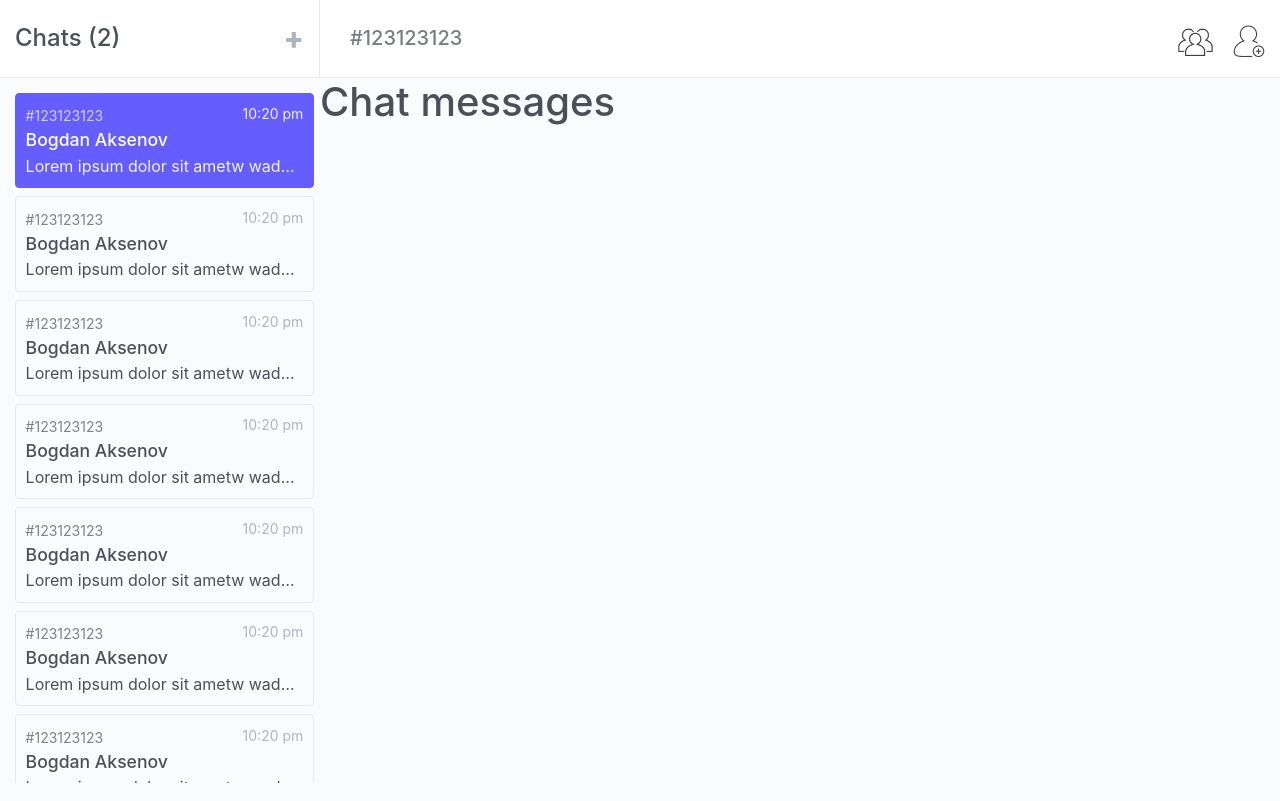
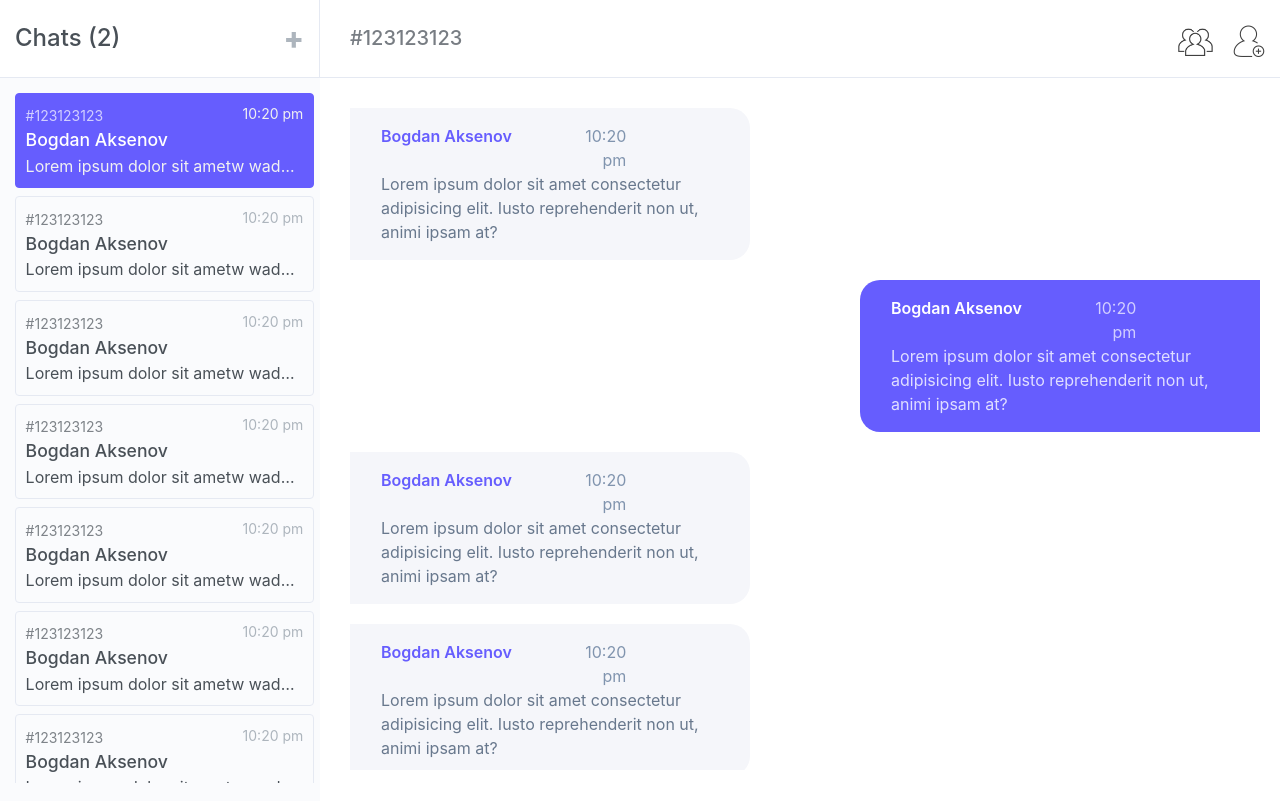
Before and after one commit to bogdanaks/messenger, a React (Create React App) app in the folder client/: page / in a window 1280 px wide. Built offline with nearby package versions, Linux system fonts and the light colour scheme; the HTML template or start-up script is replaced by a standard one.

Commit message:
Base style component

```diff
--- a/client/src/components/ChatMessages/ChatMessages.jsx
+++ b/client/src/components/ChatMessages/ChatMessages.jsx
@@ -4,7 +4,100 @@ import './styles.scss'
 const ChatMessages = () => {
     return (
         <div className="wrapperChatMessages">
-            <h1>Chat messages</h1>
+            <div className="container-fluid messagesBlock">
+                <ul>
+                    <li>
+                        <div className="row messagesBlock__message">
+                            <div className="row">
+                                <div className="col-8"><div className="col-12 messagesBlock__message__user">Bogdan Aksenov</div></div>
+                                <div className="col-4"><div className="messageTime">10:20 pm</div></div>
+                            </div>
+                            <div className="col-12 messagesBlock__message__text">Lorem ipsum dolor sit amet consectetur adipisicing elit. Iusto reprehenderit non ut, animi ipsam at?</div>
+                        </div>
+                    </li>
+                    <li>
+                        <div className="row messagesBlock__message messageSelf">
+                            <div className="row">
+                                <div className="col-8"><div className="col-12 messagesBlock__message__user">Bogdan Aksenov</div></div>
+                                <div className="col-4"><div className="messageTime">10:20 pm</div></div>
+                            </div>
+                            <div className="col-12 messagesBlock__message__text">Lorem ipsum dolor sit amet consectetur adipisicing elit. Iusto reprehenderit non ut, animi ipsam at?</div>
+                        </div>
+                    </li>
+                    <li>
+                        <div className="row messagesBlock__message">
+                            <div className="row">
+                                <div className="col-8"><div className="col-12 messagesBlock__message__user">Bogdan Aksenov</div></div>
+                                <div className="col-4"><div className="messageTime">10:20 pm</div></div>
+                            </div>
+                            <div className="col-12 messagesBlock__message__text">Lorem ipsum dolor sit amet consectetur adipisicing elit. Iusto reprehenderit non ut, animi ipsam at?</div>
+                        </div>
+                    </li>
+                    <li>
+                        <div className="row messagesBlock__message">
+                            <div className="row">
+                                <div className="col-8"><div className="col-12 messagesBlock__message__user">Bogdan Aksenov</div></div>
+                                <div className="col-4"><div className="messageTime">10:20 pm</div></div>
+                            </div>
+                            <div className="col-12 messagesBlock__message__text">Lorem ipsum dolor sit amet consectetur adipisicing elit. Iusto reprehenderit non ut, animi ipsam at?</div>
+                        </div>
+                    </li>
+                    <li>
+                        <div className="row messagesBlock__message">
+                            <div className="row">
+                                <div className="col-8"><div className="col-12 messagesBlock__message__user">Bogdan Aksenov</div></div>
+                                <div className="col-4"><div className="messageTime">10:20 pm</div></div>
+                            </div>
+                            <div className="col-12 messagesBlock__message__text">Lorem ipsum dolor sit amet consectetur adipisicing elit. Iusto reprehenderit non ut, animi ipsam at?</div>
+                        </div>
+                    </li>
+                    <li>
+                        <div className="row messagesBlock__message">
+                            <div className="row">
+                                <div className="col-8"><div className="col-12 messagesBlock__message__user">Bogdan Aksenov</div></div>
+                                <div className="col-4"><div className="messageTime">10:20 pm</div></div>
+                            </div>
+                            <div className="col-12 messagesBlock__message__text">Lorem ipsum dolor sit amet consectetur adipisicing elit. Iusto reprehenderit non ut, animi ipsam at?</div>
+                        </div>
+                    </li>
+                    <li>
+                        <div className="row messagesBlock__message">
+                            <div className="row">
+                                <div className="col-8"><div className="col-12 messagesBlock__message__user">Bogdan Aksenov</div></div>
+                                <div className="col-4"><div className="messageTime">10:20 pm</div></div>
+                            </div>
+                            <div className="col-12 messagesBlock__message__text">Lorem ipsum dolor sit amet consectetur adipisicing elit. Iusto reprehenderit non ut, animi ipsam at?</div>
+                        </div>
+                    </li>
+                    <li>
+                        <div className="row messagesBlock__message messageSelf">
+                            <div className="row">
+                                <div className="col-8"><div className="col-12 messagesBlock__message__user">Bogdan Aksenov</div></div>
+                                <div className="col-4"><div className="messageTime">10:20 pm</div></div>
+                            </div>
+                            <div className="col-12 messagesBlock__message__text">Lorem ipsum dolor sit amet consectetur adipisicing elit. Iusto reprehenderit non ut, animi ipsam at?</div>
+                        </div>
+                    </li>
+                    <li>
+                        <div className="row messagesBlock__message messageSelf">
+                            <div className="row">
+                                <div className="col-8"><div className="col-12 messagesBlock__message__user">Bogdan Aksenov</div></div>
+                                <div className="col-4"><div className="messageTime">10:20 pm</div></div>
+                            </div>
+                            <div className="col-12 messagesBlock__message__text">Lorem ipsum dolor sit amet consectetur adipisicing elit. Iusto reprehenderit non ut, animi ipsam at?</div>
+                        </div>
+                    </li>
+                    <li>
+                        <div className="row messagesBlock__message">
+                            <div className="row">
+                                <div className="col-8"><div className="col-12 messagesBlock__message__user">Bogdan Aksenov</div></div>
+                                <div className="col-4"><div className="messageTime">10:20 pm</div></div>
+                            </div>
+                            <div className="col-12 messagesBlock__message__text">Lorem ipsum dolor sit amet consectetur adipisicing elit. Iusto reprehenderit non ut, animi ipsam at?</div>
+                        </div>
+                    </li>
+                </ul>
+            </div>
         </div>
     )
 }
--- a/client/src/components/ChatMessages/styles.scss
+++ b/client/src/components/ChatMessages/styles.scss
@@ -0,0 +1,89 @@
+$blueColor: #665dfe;
+$blueDisColor: #8f8beb;
+%scrollbar {
+    ::-webkit-scrollbar {
+        width: 0.5vh;
+    }
+    ::-webkit-scrollbar-thumb {
+        background: linear-gradient(to bottom,  $blueDisColor 0%, $blueColor 100%);
+        border: none;
+        border-radius: 50px;
+    }
+    ::-webkit-scrollbar-thumb:hover {
+        background: $blueColor;
+    }
+    ::-webkit-scrollbar-thumb:active {
+        background: $blueColor;
+    }
+    ::-webkit-scrollbar-track {
+        background: $blueDisColor;
+        border: none;
+        border-radius: 50px;
+    }
+    ::-webkit-scrollbar-corner {
+        background: transparent;
+    }
+}
+.wrapperChatMessages {
+    padding: 15px;
+    height: 100%;
+    background-color: #fff;
+    padding-right: 5px;
+    .messagesBlock {
+        height: 100%;
+        width: 100%;
+        padding-right: 0;
+        @extend %scrollbar;
+        ul {
+            display: flex;
+            flex-direction: column;
+            padding: 15px 15px;
+            padding-right: 0;
+            overflow-y:scroll;
+            height: calc(100vh - 123px) !important;
+            li {
+                list-style: none;
+            }
+        }
+        &__message {
+            padding: 1rem;
+            background-color: #f5f6fa;
+            color: #8094ae;
+            border-top-right-radius: 1.25rem;
+            border-bottom-right-radius: 1.25rem;
+            text-align: left;
+            max-width: 25rem;
+            width: 100%;
+            margin-bottom: 20px;
+            &__user {
+                color: #665dfe;
+                font-weight: 600;
+            }
+            &__text {
+                color: #68788d;
+            }
+            .messageTime {
+                text-align: right;
+            }
+        }
+        .messageSelf {
+            background-color: #665dfe;
+            display: flex;
+            margin-left: auto;
+            margin-right: 15px;
+            border-top-right-radius: 0;
+            border-bottom-right-radius: 0;
+            border-top-left-radius: 1.25rem;
+            border-bottom-left-radius: 1.25rem;
+            .messagesBlock__message__user {
+                color: #fff;
+            }
+            .messageTime {
+                color: rgba(255, 255, 255, 0.7);
+            }
+            .messagesBlock__message__text {
+                color: rgba(255, 255, 255, 0.8);
+            }
+        }
+    }
+}
```
